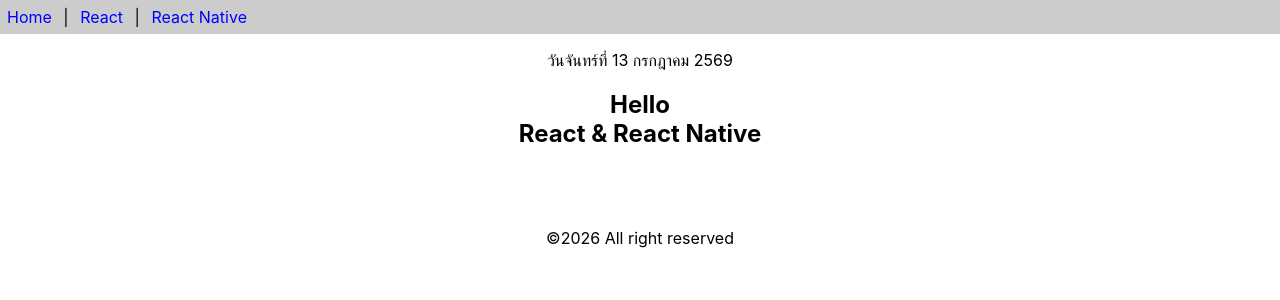
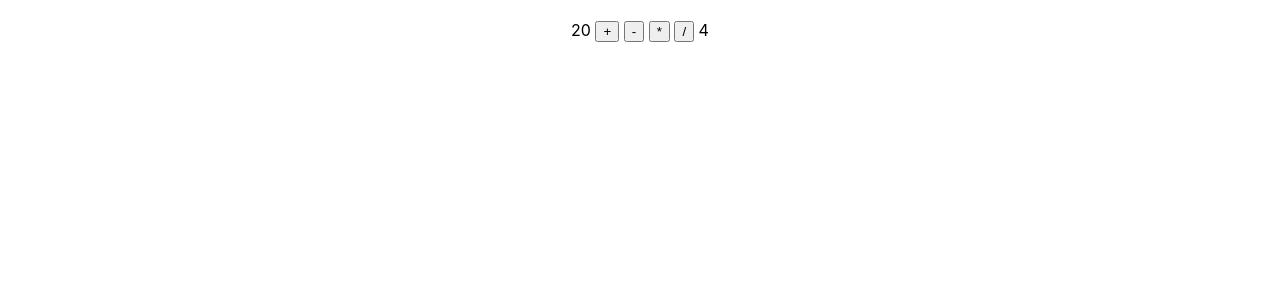
Before and after one commit to Daidonm/app1, a React (Create React App) app: page / in a window 1280 px wide. Shown: the top 300 px of the page. Built offline with nearby package versions, Linux system fonts and the light colour scheme.

Commit message:
parameter in Event Header

```diff
--- a/src/App.js
+++ b/src/App.js
@@ -1,16 +1,10 @@
 import React from 'react';
 import  {Header,Content, Footer } from './func-components';
 import Calendar from './class-component';
+import Calculator2 from './calculator';
 
 function App() {
-  return (
-    <>
-      <Header/>
-      <p><center><Calendar/></center></p>
-      <Content/>
-      <Footer/>
-    </>
-  )
+  return <Calculator2/>
 }
 
 export default App;
--- /dev/null
+++ b/src/calculator.js
@@ -0,0 +1,24 @@
+import React from 'react'
+
+export default function Calculator2() {
+    const n1=20
+    const n2=4
+
+    const calculate=(op)=>{
+        let c=`${n1} ${op} ${n2}`
+        let r=eval(c)
+        alert(`${c} = ${r}`)
+    }
+
+
+  return (
+    <div style={{textAlign:'center',marginTop:20}}>
+      <span>{n1}</span>&nbsp;
+      <button onClick={()=>calculate('+')}>+</button>&nbsp;
+      <button onClick={()=>calculate('-')}>-</button>&nbsp;
+      <button onClick={()=>calculate('*')}>*</button>&nbsp;
+      <button onClick={()=>calculate('/')}>/</button>&nbsp;
+      <span>{n2}</span>
+    </div>
+  )
+}
```
